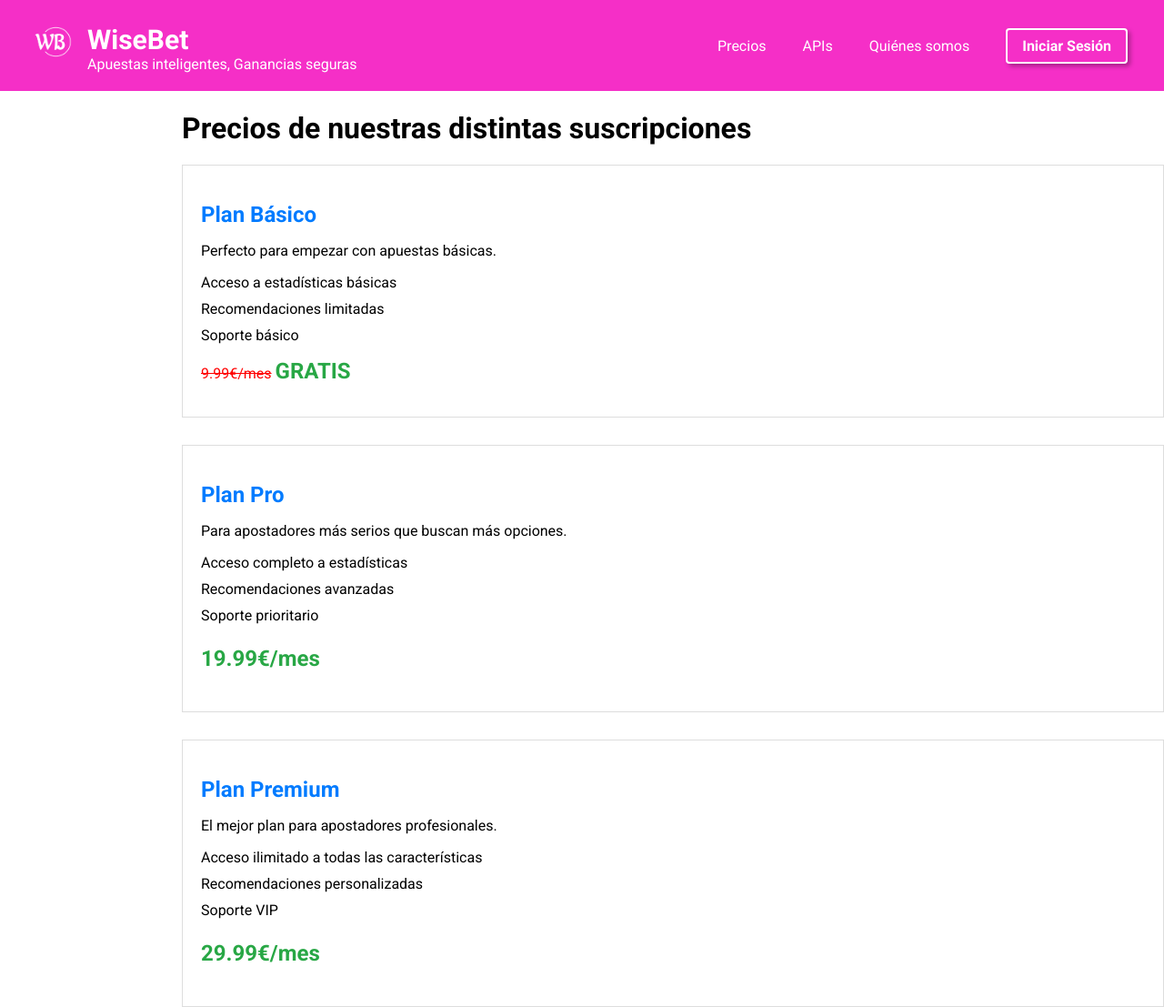
After one commit to VictorJimenezDIaz/WiseBet, a Flask app: page /precios in a window 1280 px wide. The commit adds this page. Shown: the whole page at 91% size. Run offline with Flask 3, Linux system fonts and the light colour scheme.

Commit message:
Integracion pricing,about cambio de logo

```diff
--- a/Sprint3_aplicacion/server.py
+++ b/Sprint3_aplicacion/server.py
@@ -79,6 +79,14 @@ def home():
 @app.route('/quienes-somos')
 def quienes_somos():
     return render_template('about.html')
+
+@app.route('/precios')
+def precios():
+    return render_template('pricing.html')
+
+@app.route('/apis')
+def apis():
+    return render_template('api_info.html')
 
 @app.route('/iniciar-sesion')
 def iniciar_sesion():
--- /dev/null
+++ b/Sprint3_aplicacion/templates/pricing.html
@@ -0,0 +1,196 @@
+<!DOCTYPE html>
+<html lang="es">
+<head>
+    <meta charset="UTF-8">
+    <link href="https://fonts.googleapis.com/css?family=Roboto:400,700&display=swap" rel="stylesheet">
+    <link rel="shortcut icon" href="{{ url_for('static', filename='sources/faviconDefi.png') }}" type="image/x-icon">
+    <link rel="icon" href="{{ url_for('static', filename='sources/faviconDefi.png') }}" type="image/x-icon">
+    <title>WiseBet - Apuestas Inteligentes, Ganancias seguras</title>
+    <style>
+        body,html {
+            margin: 0;
+            font-family: 'Roboto', sans-serif;
+            padding: 0;
+            height: 100%;
+
+        }
+
+        .header {
+            background-color: #F52FC7;
+            color: white;
+            padding: 20px;
+            display: flex;
+            justify-content: space-between;
+            align-items: center;
+        }
+
+        .header .menu-icon {
+            cursor: pointer; /* Changes the cursor to a pointer to indicate it's clickable */
+            display: inline-block; /* Allows the div to be clicked */
+            flex-direction: column;
+            justify-content: center;
+            padding: 0px;
+            margin-left: 0px;
+
+        }
+        .header .menu-icon img {
+            width: 70px; /* o el tamaño deseado */
+            height: auto; /* mantiene la proporción de la imagen */
+            justify-content: center;
+            flex-direction: column;
+        }
+        .header .branding {
+            display: flex;
+            flex-direction: column;
+            align-items: flex-start;
+            justify-content: center;
+        }
+        .header .logo {
+            margin-left: 76px;
+            font-weight: bold;
+            font-size: 30px;
+            margin-top: -50px;
+        }
+        .header .tagline {
+            font-size: 16px;
+            font-weight: 400;
+            margin-left: 76px;
+
+        }
+
+        .header nav {
+            margin-right: 20px;
+            display: flex;
+            align-items: center;
+            gap: 20px;
+        }
+        .header nav a {
+            color: white;
+            text-decoration: none;
+            margin-left: 20px;
+        }
+        .header nav a:hover {
+            text-decoration: underline;
+        }
+        .header nav .iniciar-sesion {
+            font-weight: 700; /* Bold weight for Roboto */
+            padding: 8px 16px;
+            border: 2px solid white;
+            box-shadow: 3px 3px 5px rgba(0, 0, 0, 0.3);
+            border-radius: 4px;
+        }
+
+        .header nav .call-to-action:hover{
+            background-color: #e600e6;
+        }
+        .header nav .inicia-sesion:hover {
+            background-color: #e600e6; /* Darker shade when hovered */
+        }
+        .pricing-plan {
+	        margin-bottom: 30px;
+	        margin-left: 200px; /* Ajusta según sea necesario */
+	        border: 1px solid #ddd; /* Ajusta el estilo y color del borde según tus preferencias */
+    	    padding: 20px; /* Añade un espacio interno para separar el contenido del borde */
+	    }
+
+        .container h1{
+            margin-left: 200px;
+        }
+
+        .pricing-plan h2 {
+            color: #007bff; /* Color azul */
+            margin-bottom: 10px;
+        }
+        .pricing-plan ul {
+            list-style: none;
+            padding: 0;
+        }
+        .pricing-plan li {
+            margin-bottom: 10px;
+        }
+        .pricing-plan .price, .pricing-plan .free {
+            font-size: 24px;
+            font-weight: bold;
+            color: #28a745; /* Color verde */
+        }
+
+        .price-discounted {
+            text-decoration: line-through;
+            color: red;
+        }
+
+        .free {
+            color: #28a745;
+
+        }
+
+        .logo {
+            color: white;
+            text-decoration: none;
+            cursor: pointer;
+        }
+        .logo:hover, .logo:active, .logo:visited, .logo:focus {
+            color: white;
+            text-decoration: none;
+        }
+    </style>
+</head>
+<body>
+	<header class="header">
+        	<div class="branding">
+            	<div class="menu-icon">
+                	<a href="/" class="menu-icon">
+                        <img src="{{ url_for('static', filename='sources/faviconDefi-blanco.png') }}" alt="Logo de WiseBet">
+                    </a>
+            	</div>
+            	<a href="/" class="logo">WiseBet</a>
+            	<div class="tagline">Apuestas inteligentes, Ganancias seguras</div>
+        	</div>
+        	<nav>
+        	    <a href="/precios">Precios</a>
+        	    <a href="/apis">APIs</a>
+        	    <a href="/quienes-somos" class="quienes-somos">Quiénes somos</a>
+        	    <a href="/iniciar-sesion" class= "iniciar-sesion">Iniciar Sesión</a>
+        	</nav>
+    	</header>
+
+<div class="container">
+
+    <h1>Precios de nuestras distintas suscripciones</h1>
+
+    <div class="pricing-plan">
+        <h2>Plan Básico</h2>
+        <p>Perfecto para empezar con apuestas básicas.</p>
+        <ul>
+            <li>Acceso a estadísticas básicas</li>
+            <li>Recomendaciones limitadas</li>
+            <li>Soporte básico</li>
+        </ul>
+        <p><span class="price-discounted">9.99€/mes</span> <span class="free">GRATIS</span></p>
+    </div>
+
+    <div class="pricing-plan">
+        <h2>Plan Pro</h2>
+        <p>Para apostadores más serios que buscan más opciones.</p>
+        <ul>
+            <li>Acceso completo a estadísticas</li>
+            <li>Recomendaciones avanzadas</li>
+            <li>Soporte prioritario</li>
+        </ul>
+        <p class="price">19.99€/mes</p>
+    </div>
+
+    <div class="pricing-plan">
+        <h2>Plan Premium</h2>
+        <p>El mejor plan para apostadores profesionales.</p>
+        <ul>
+            <li>Acceso ilimitado a todas las características</li>
+            <li>Recomendaciones personalizadas</li>
+            <li>Soporte VIP</li>
+        </ul>
+        <p class="price">29.99€/mes</p>
+    </div>
+</div>
+
+</body>
+</html>
```
Also changed, not shown: Sprint3_aplicacion/templates/about.html (+13 -13 lines), Sprint3_aplicacion/templates/api_info.html (added, +187 -0 lines), Sprint3_aplicacion/templates/dashboard.html (+11 -11 lines), Sprint3_aplicacion/templates/landing.html (+27 -15 lines), Sprint3_aplicacion/static/sources/faviconDefi-blanco.png (added).
